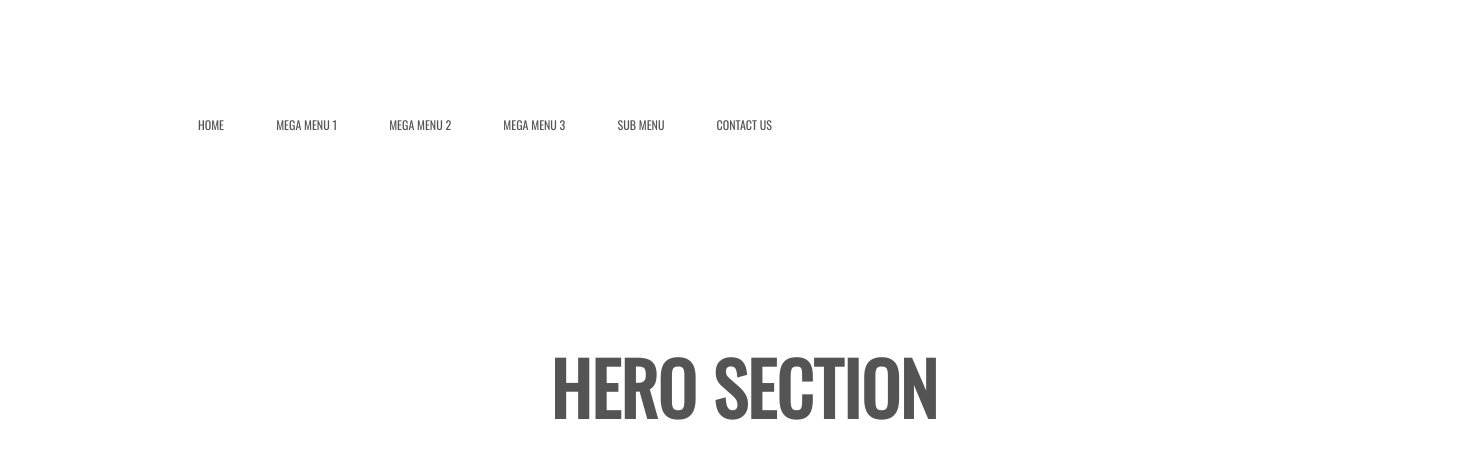
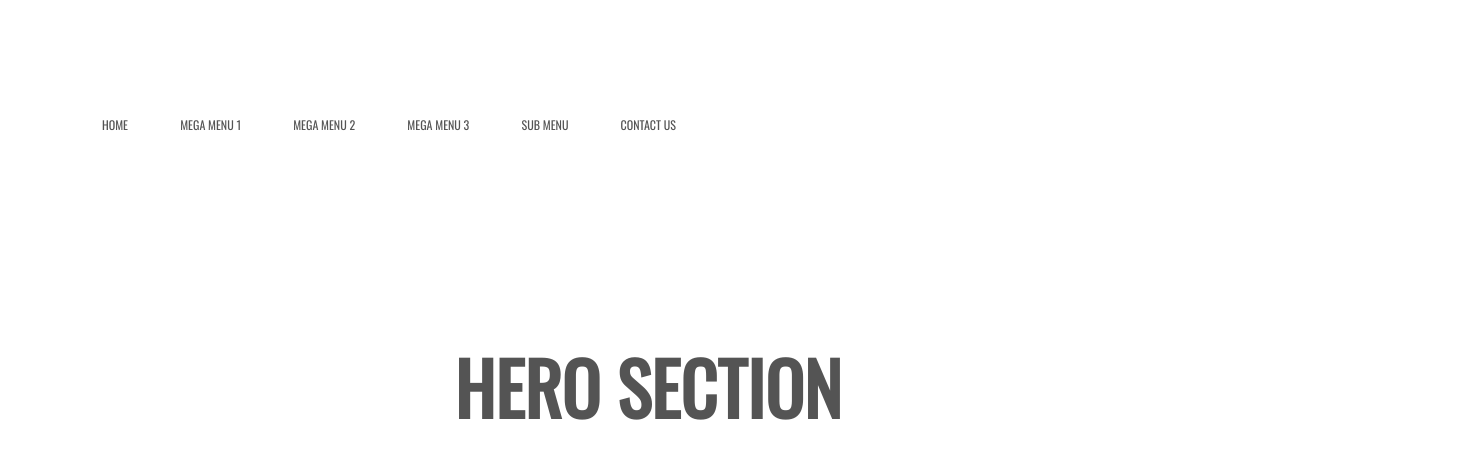
Before and after one commit to wisethee/html-megamenu, a plain HTML site: page index.html in a window 1280 px wide. Shown: the whole page, 1480 px wide, since content can reach past the window. Drawn offline with nearby package versions, Linux system fonts and the light colour scheme.

Commit message:
fix: body padding

```diff
--- a/main.css
+++ b/main.css
@@ -3,7 +3,7 @@
 body {
   background: #fff;
   font-family: "Open Sans", sans-serif;
-  padding: 96px;
+  padding: 96px 0;
   height: 100vh;
   width: 100vw;
   overflow: hidden;
```
